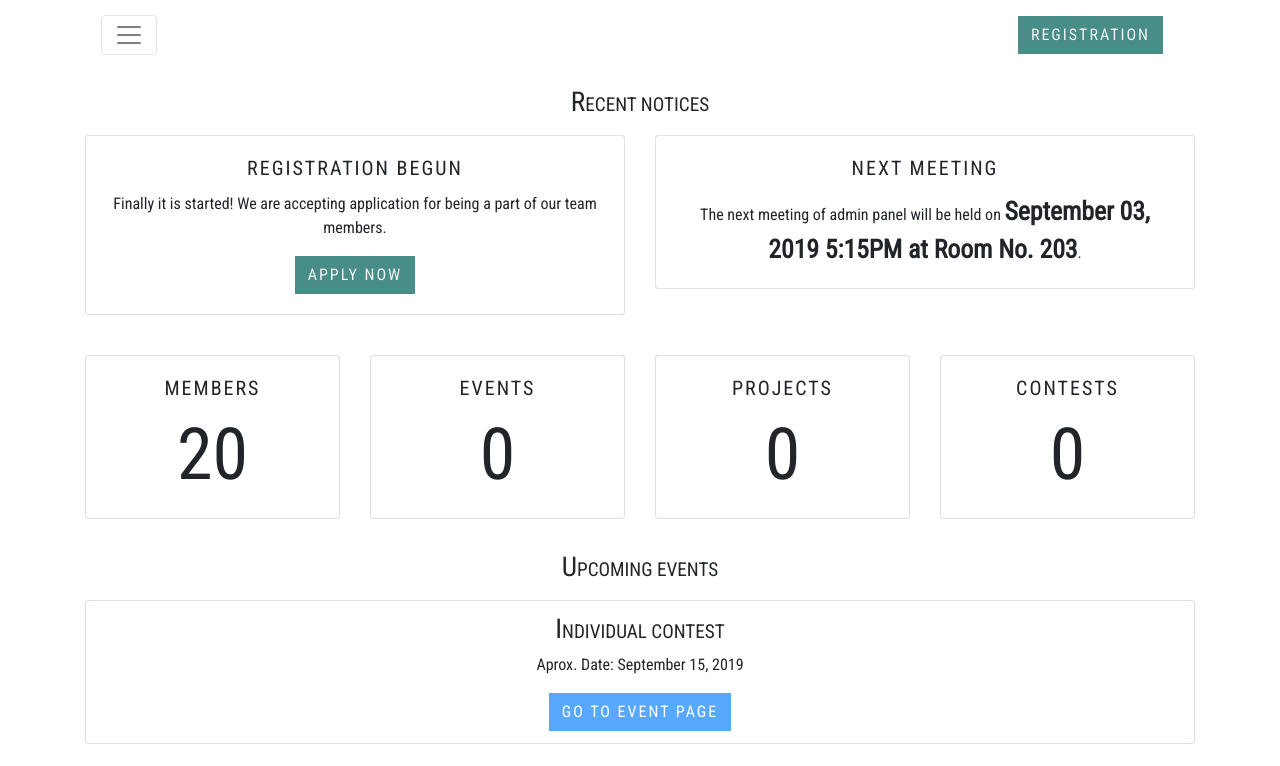
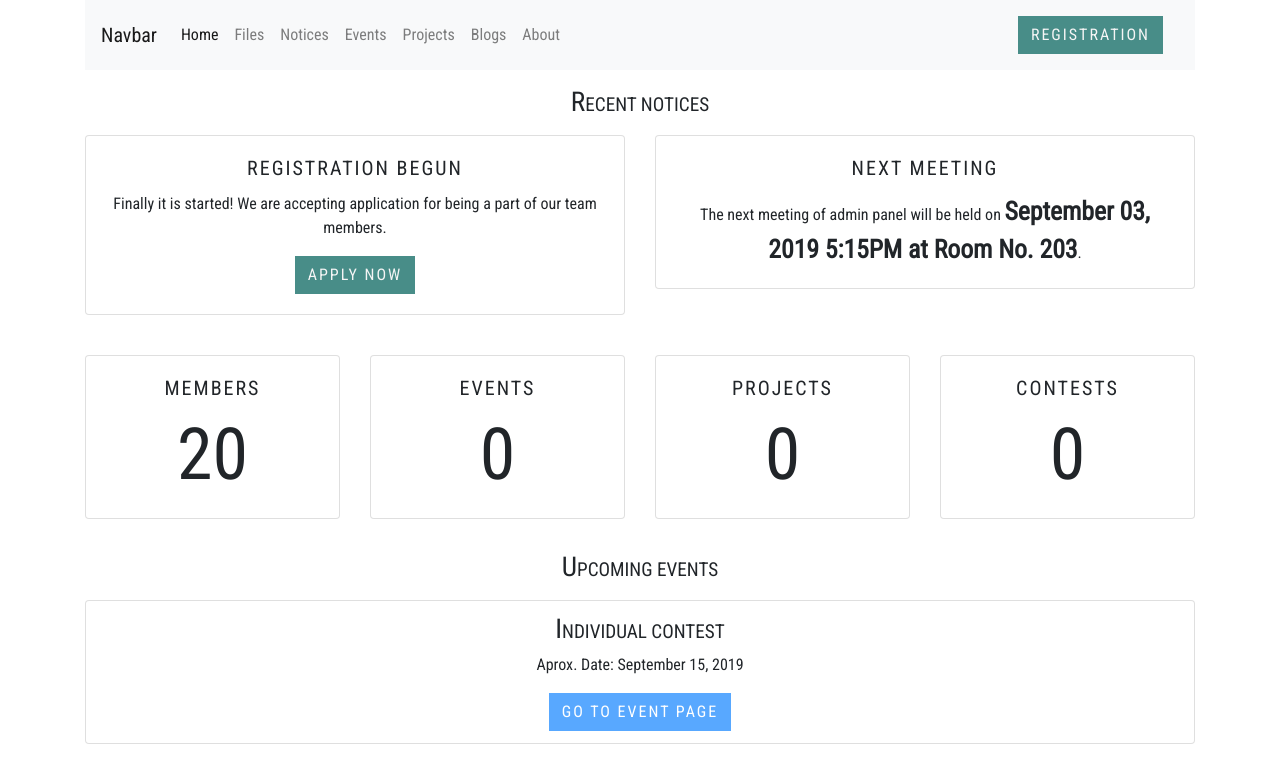
Before and after one commit to rktirtho/website, a plain HTML site: page index.html in a window 1280 px wide. Shown: the top 766 px of the page. Drawn offline with nearby package versions, Linux system fonts and the light colour scheme.

Commit message:
Update index.html
Nav-bar is no fully work. It broken in web version to.

```diff
--- a/index.html
+++ b/index.html
@@ -19,27 +19,29 @@
 
 <body>
   <!-- Nav Bar -->
-  <div class="container">
-    <nav class="navbar sticky-top navbar-light">
-      <button class="navbar-toggler" type="button" data-toggle="collapse" data-target="#navbarNavAltMarkup"
-        aria-controls="navbarNavAltMarkup" aria-expanded="false" aria-label="Toggle navigation">
-        <span class="navbar-toggler-icon"></span>
-      </button>
-      <div class="collapse navbar-collapse" id="navbarNavAltMarkup">
-        <div class="navbar-nav">
-          <a class="nav-link" href="./index.html">Home</a>
-          <a class="nav-link" href="./files/">Files</a>
-          <a class="nav-link" href="./notice/">Notices</a>
-          <a class="nav-link" href="./events/">Events</a>
-          <a class="nav-link" href="./projects/">Projects</a>
-          <a class="nav-link" href="./blogs/">Blogs</a>
-          <a class="nav-link" href="./about/">About</a>
+<div class="container">
+    <nav class="navbar navbar-expand-lg navbar-light sticky-top bg-light">
+        <a class="navbar-brand" href="#">Navbar</a>
+        <button class="navbar-toggler" type="button" data-toggle="collapse" data-target="#navbarSupportedContent" aria-controls="navbarSupportedContent" aria-expanded="false" aria-label="Toggle navigation">
+            <span class="navbar-toggler-icon"></span>
+        </button>
+        <div class="collapse navbar-collapse" id="navbarSupportedContent">
+            <ul class="navbar-nav mr-auto">
+                <li class="nav-item active"><a class="nav-link" href="./index.html">Home</a></li>
+                <li class="nav-item"> <a class="nav-link" href="./files/">Files</a></li>
+                <li class="nav-item"> <a class="nav-link" href="./notice/">Notices</a></li>
+                <li class="nav-item"><a class="nav-link" href="./events/">Events</a></li>
+                <li class="nav-item"><a class="nav-link" href="./projects/">Projects</a></li>
+                <li class="nav-item"><a class="nav-link" href="./blogs/">Blogs</a></li>
+                <li class="nav-item"><a class="nav-link" href="./about/">About</a></li>
+            </ul>
+
+            <a href="https://forms.gle/9LM3M8bgne8kyxME8" target="_blank" class="nav-link">
+                <button class="btn btn-outline-primary">Registration</button>
+            </a>
         </div>
-      </div>
-      <a href="https://forms.gle/9LM3M8bgne8kyxME8" target="_blank" class="nav-link"><button
-          class="btn btn-outline-primary">Registration</button></a>
     </nav>
-  </div>
+</div>
 
   <!-- Notice -->
   <div class="container my-3">
```
